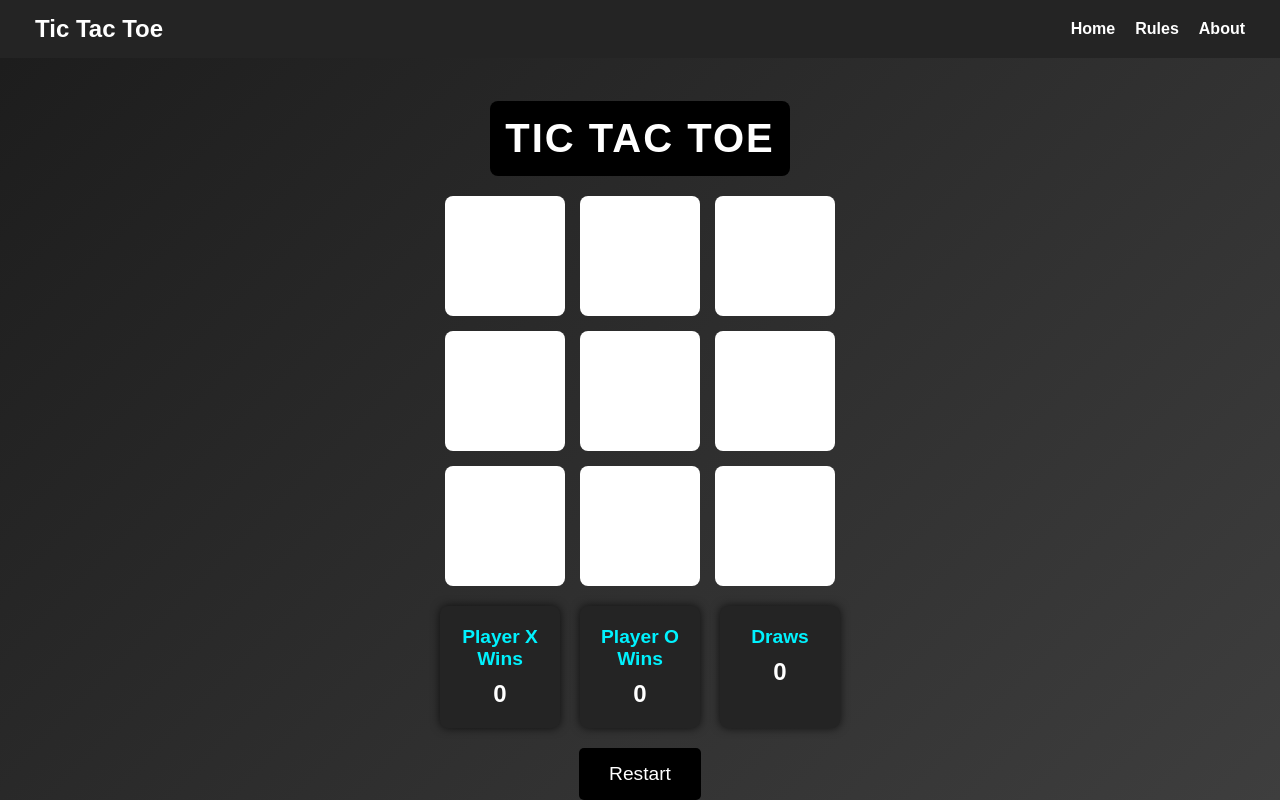
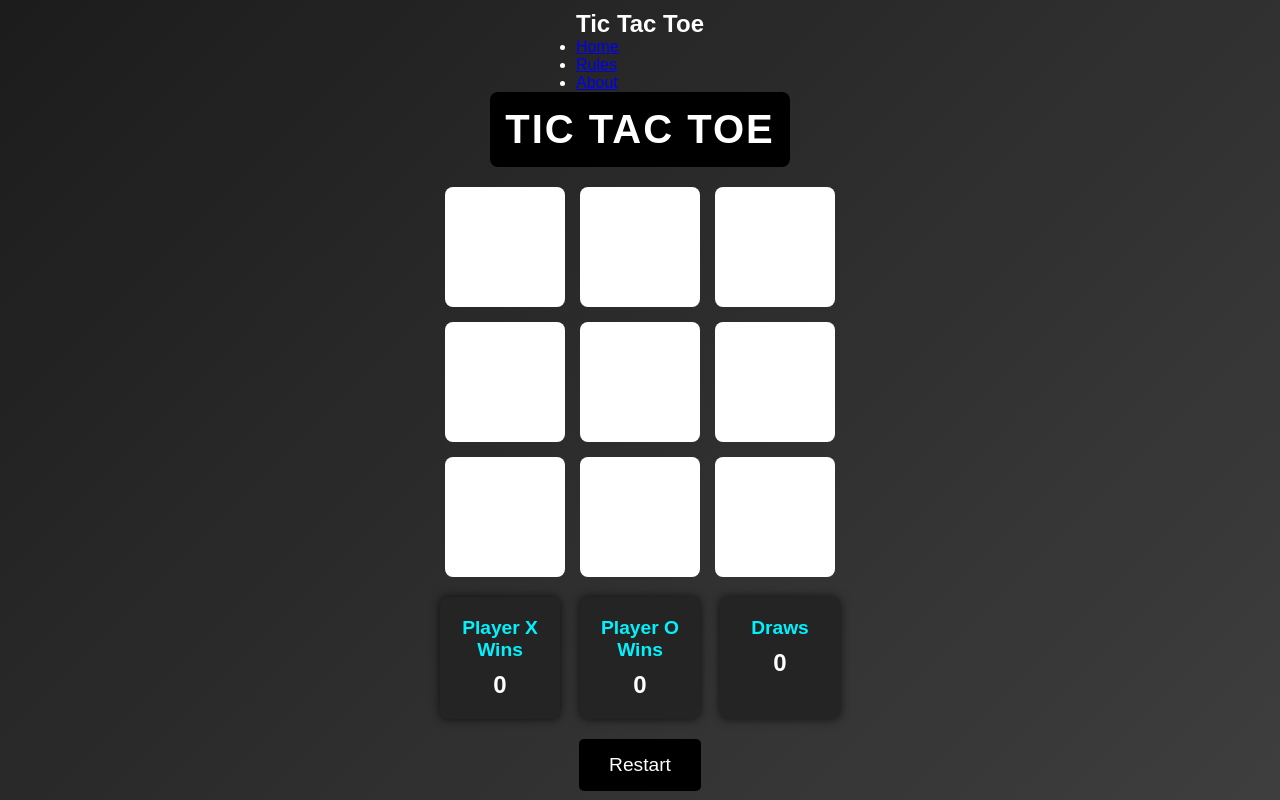
Before and after one commit to Shreyash875/Siu, a plain HTML site: page index.html in a window 1280 px wide. Drawn offline with Linux system fonts and the light colour scheme.

Commit message:
Update styles.css

```diff
--- a/styles.css
+++ b/styles.css
@@ -17,49 +17,8 @@ body {
   overflow: hidden;
 }
 
-/* Navigation Bar */
-.navbar {
-  width: 100%;
-  background-color: #242424;
-  padding: 15px;
-  display: flex;
-  justify-content: space-between;
-  align-items: center;
-  position: fixed;
-  top: 0;
-  left: 0;
-  z-index: 10;
-}
-
-.navbar h2 {
-  color: #fff;
-  margin-left: 20px;
-  font-size: 1.5rem;
-}
-
-.navbar ul {
-  display: flex;
-  list-style: none;
-  margin-right: 20px;
-}
-
-.navbar ul li {
-  margin-left: 20px;
-}
-
-.navbar ul li a {
-  text-decoration: none;
-  color: #fff;
-  font-weight: bold;
-}
-
-.navbar ul li a:hover {
-  color: #00f2fe;
-}
-
 /* Main Container */
 .main-container {
-  margin-top: 100px;
   text-align: center;
 }
 
@@ -139,9 +98,9 @@ body {
 /* Restart Button */
 #restartButton {
   margin-top: 20px;
-  padding: 15px 30px; /* Increased padding for a bigger button */
-  font-size: 1.2rem;  /* Increased font size */
-  background-color: #000; /* Dark black background color */
+  padding: 15px 30px;  /* Increased padding for a bigger button */
+  font-size: 1.2rem;   /* Increased font size */
+  background-color: #000; /* Black background color */
   color: #fff; /* Changed text color to white for better contrast */
   border: none;
   border-radius: 5px;
@@ -150,7 +109,7 @@ body {
 }
 
 #restartButton:hover {
-  background-color: #333; /* Slightly lighter black on hover */
+  background-color: #444; /* Darker shade on hover */
 }
 
 /* Popup Overlay */
```
